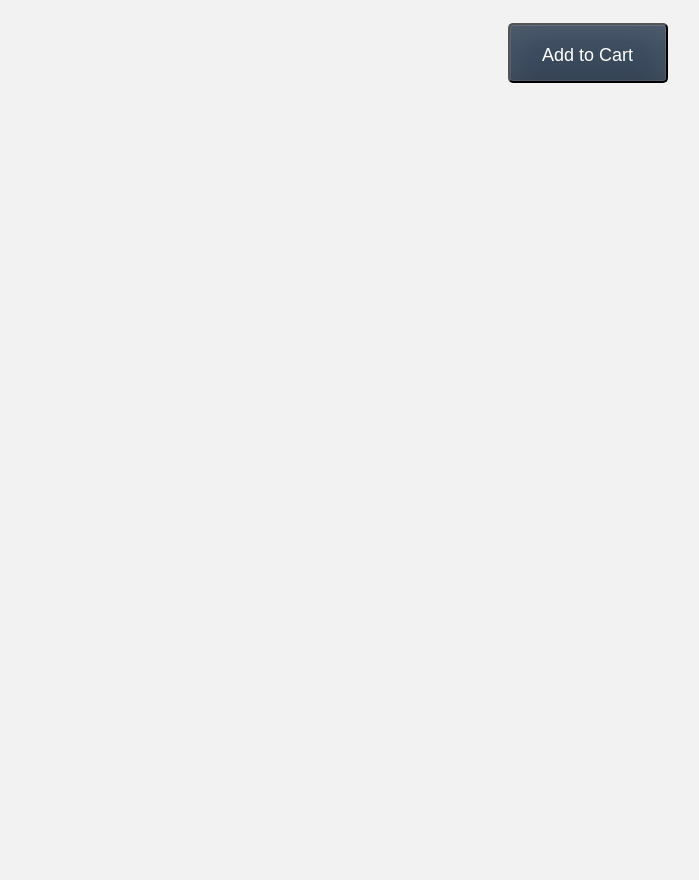
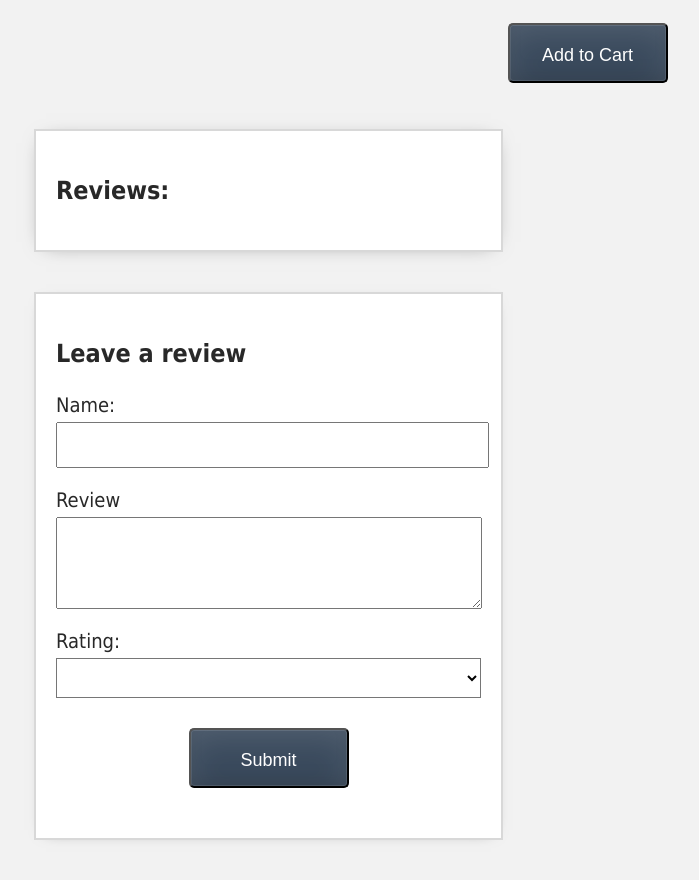
Before and after one commit to JMS-Marcel/Vue-compositionAPI, a Vue app: page / in a window 1280 px wide. Shown: the part 580-1460 px from the top of the page, without its empty margins (6-705 px from the left). Before the commit the page ends 800 px from the top, so only its background shows below. Built offline with nearby package versions, Linux system fonts and the light colour scheme.

Commit message:
Form lesson

```diff
--- a/src/App.vue
+++ b/src/App.vue
@@ -1,13 +1,19 @@
 <script setup>
-
+//Forms
 import { ref } from 'vue';
 import ProductDisplay from './components/ProductDisplay.vue';
+import ReviewForm from './components/ReviewForm.vue'
+import ReviewList from './components/ReviewList.vue'
 
 
   let cart = ref([]);
+  let reviews = ref([]);
   let premium = true;
   function updateCart(id) {
     cart.value.push(id);
+  }
+  function addReview(review){
+    reviews.value.push(review)
   }
 </script>
 
@@ -15,6 +21,8 @@ import ProductDisplay from './components/ProductDisplay.vue';
   <nav class="nav-bar"></nav>
   <div class="cart">Cart({{ cart.length }})</div>
   <ProductDisplay :premium="premium" @add-to-cart="updateCart"/>
+  <ReviewList :reviews="reviews"/>
+  <ReviewForm @review-submitted="addReview" />
 </template>
 
 <style scoped>
--- /dev/null
+++ b/src/components/ReviewForm.vue
@@ -0,0 +1,41 @@
+<script setup>
+  let name = '';
+  let review = '';
+  let rating = null;
+
+  function onSubmit(){
+    let productReview = {
+      name:name.value,
+      review: review.value,
+      rating:rating.value
+    }
+
+    name.value = '';
+    review.value = '';
+    rating.value = null;
+  }
+</script>
+<template>
+
+  <form class="review-form" @submit.prevent="onSubmit, $emit('review-submitted', productReview)">
+    <h3>Leave a review</h3>
+    <label for="name">Name:</label>
+    <input type="text" id="name" v-model="name">
+
+    <label for="review">Review</label>
+    <textarea id="review" v-model="review"></textarea>
+
+    <label for="rating" >Rating:</label>
+    <select id="rating"v-model.number="rating">
+      <option>5</option>
+      <option>4</option>
+      <option>3</option>
+      <option>2</option>
+      <option>1</option>
+    </select>
+
+    <input class="button" type="submit" value="Submit">
+  </form>
+
+
+</template>
--- /dev/null
+++ b/src/components/ReviewList.vue
@@ -0,0 +1,23 @@
+<script setup lang="ts">
+
+  const props = defineProps<{
+    reviews: {
+      type: Array,
+      required: true
+    }
+  }>();
+  console.log(props.reviews);
+
+</script>
+<template>
+  <div class="review-container">
+    <h3>Reviews:</h3>
+    <ul>
+      <li v-for="review, index in reviews" :key="index">
+        {{ review.name }} gave this {{ review.rating }} stars
+        <br>
+        "{{ review.review }}"
+      </li>
+    </ul>
+  </div>
+</template>
```
